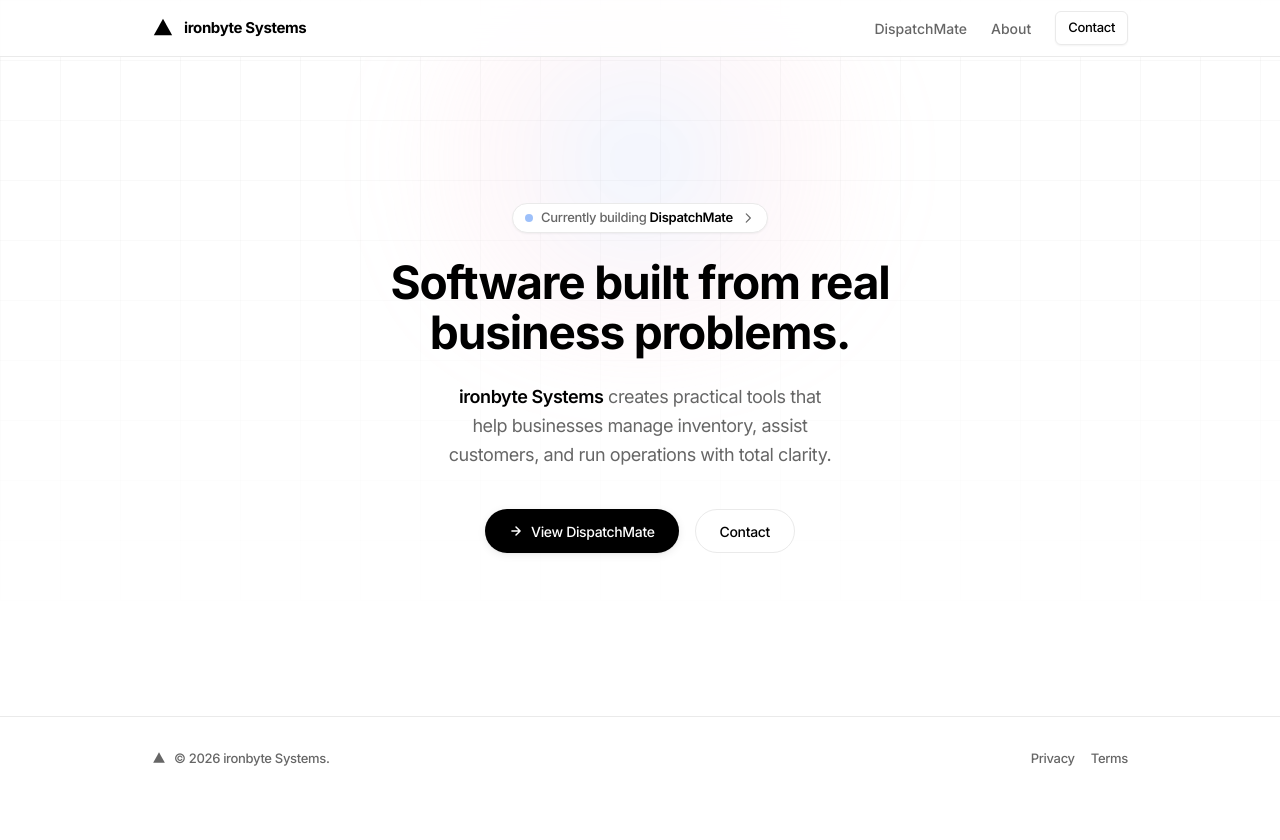
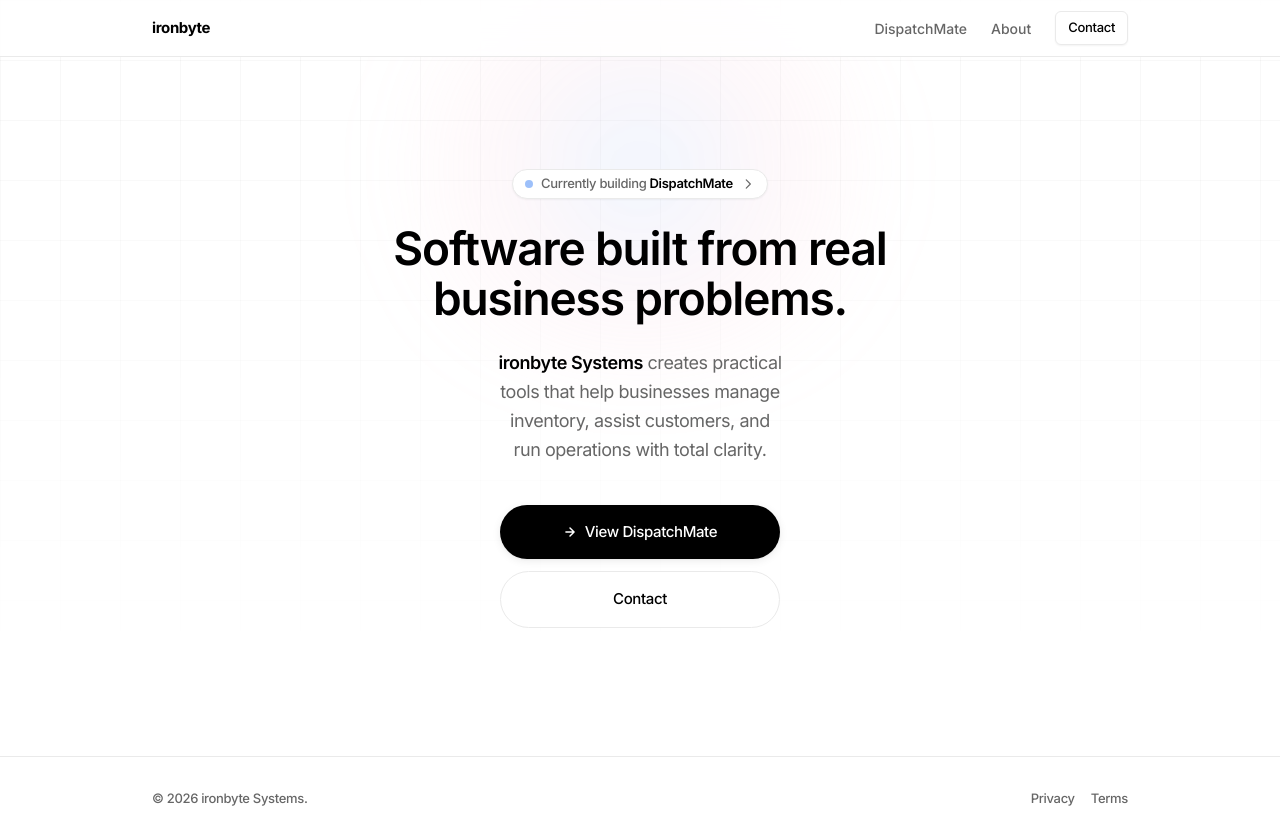
Before and after one commit to Leon225-spec/Systematic, a plain HTML site: page index.html in a window 1280 px wide. Before the commit the page ends 800 px from the top, so only its background shows below. Drawn offline with nearby package versions, Linux system fonts and the light colour scheme.

Commit message:
Update index.html

```diff
--- a/index.html
+++ b/index.html
@@ -9,6 +9,9 @@
     <link rel="preconnect" href="https://fonts.googleapis.com">
     <link rel="preconnect" href="https://fonts.gstatic.com" crossorigin>
     <link href="https://fonts.googleapis.com/css2?family=Inter:wght@400;500;600;700;800&display=swap" rel="stylesheet">
+
+    <!-- Google Material Symbols for Hamburger Icon -->
+    <link rel="stylesheet" href="https://fonts.googleapis.com/css2?family=Material+Symbols+Outlined:opsz,wght,FILL,GRAD@24,400,0,0" />
 
     <!-- Tailwind CSS -->
     <script src="https://cdn.tailwindcss.com"></script>
@@ -22,7 +25,7 @@
                         sans: ['Inter', 'sans-serif'],
                     },
                     colors: {
-                        softBlack: '#000000', /* Darkened for higher contrast */
+                        softBlack: '#000000',
                         softGray: '#fafafa',
                         borderGray: '#eaeaea',
                         textGray: '#666666'
@@ -37,11 +40,6 @@
     </script>
 
     <style>
-        /* Modern text balance for perfect headline wrapping */
-        .text-balance {
-            text-wrap: balance;
-        }
-
         /* Extremely subtle, widely spaced grid lines */
         .tech-grid {
             position: absolute;
@@ -82,12 +80,9 @@
     <header class="sticky top-0 z-50 w-full bg-white/80 backdrop-blur-md border-b border-borderGray">
         <div class="max-w-5xl mx-auto px-4 sm:px-6 flex items-center justify-between h-14">
 
-            <!-- Left: Logo -->
+            <!-- Left: Logo (Removed Triangle, Text Only) -->
             <div class="flex items-center gap-2.5 cursor-pointer group">
-                <svg width="22" height="22" viewBox="0 0 24 24" fill="none" xmlns="http://www.w3.org/2000/svg" class="group-hover:scale-105 transition-transform duration-300">
-                    <path d="M12 2L22 20H2L12 2Z" fill="#000"/>
-                </svg>
-                <span class="font-bold text-[15px] tracking-tight">ironbyte Systems</span>
+                <span class="font-bold text-[15px] tracking-tight">ironbyte</span>
             </div>
 
             <!-- Right: Desktop Links -->
@@ -100,12 +95,10 @@
                 </a>
             </nav>
 
-            <!-- Mobile Menu Button -->
+            <!-- Mobile Menu Button (Google Icons) -->
             <div class="md:hidden flex items-center gap-4">
-                <button id="mobile-menu-btn" class="p-1 text-softBlack focus:outline-none hover:bg-softGray rounded-md transition-colors">
-                    <svg class="w-5 h-5" fill="none" stroke="currentColor" viewBox="0 0 24 24">
-                        <path stroke-linecap="round" stroke-linejoin="round" stroke-width="1.5" d="M4 6h16M4 12h16M4 18h16"></path>
-                    </svg>
+                <button id="mobile-menu-btn" class="p-1 text-softBlack focus:outline-none hover:bg-softGray rounded-md transition-colors flex items-center justify-center">
+                    <span class="material-symbols-outlined text-[24px]">menu</span>
                 </button>
             </div>
         </div>
@@ -144,20 +137,23 @@
                 </svg>
             </a>
 
-            <!-- Headline (Adjusted to match Vercel) -->
-            <h1 class="text-balance text-[28px] sm:text-[36px] md:text-[46px] font-bold tracking-tight leading-[1.1] text-softBlack mb-6 max-w-[650px]">
-                Software built from real business problems.
+            <!-- Headline (Reduced bold to semibold, forced breaks) -->
+            <h1 class="text-[28px] sm:text-[36px] md:text-[46px] font-semibold tracking-tight leading-[1.1] text-softBlack mb-6">
+                Software built from real<br>business problems.
             </h1>
 
-            <!-- Subtext -->
-            <p class="text-balance text-[16px] sm:text-[18px] text-textGray leading-relaxed max-w-[550px] mb-10 tracking-tight">
-                <span class="font-semibold text-softBlack">ironbyte Systems</span> creates practical tools that help businesses manage inventory, assist customers, and run operations with total clarity.
+            <!-- Subtext (Forced exact line breaks matching screenshot) -->
+            <p class="text-[16px] sm:text-[18px] text-textGray leading-relaxed mb-10 tracking-tight">
+                <span class="font-semibold text-softBlack">ironbyte Systems</span> creates practical<br>
+                tools that help businesses manage<br>
+                inventory, assist customers, and<br>
+                run operations with total clarity.
             </p>
 
-            <!-- Buttons (Inline Flex to prevent 100% width on mobile) -->
-            <div class="flex flex-row flex-wrap items-center justify-center gap-4 w-full px-2">
+            <!-- Buttons (Stacked vertically with increased padding) -->
+            <div class="flex flex-col items-center justify-center gap-3 w-full max-w-[280px]">
                 <!-- Primary Button (Dark) -->
-                <a href="#dispatchmate" class="flex items-center justify-center gap-2 bg-softBlack text-white h-11 px-6 rounded-full font-medium text-[14px] hover:bg-[#111111] hover:scale-[1.02] transition-all shadow-vercel-button tracking-tight">
+                <a href="#dispatchmate" class="flex items-center justify-center gap-2 bg-softBlack text-white w-full py-4 px-8 rounded-full font-medium text-[15px] hover:bg-[#111111] hover:scale-[1.02] transition-all shadow-vercel-button tracking-tight">
                     <svg width="14" height="14" viewBox="0 0 24 24" fill="none" stroke="currentColor" stroke-width="2.5" stroke-linecap="round" stroke-linejoin="round">
                         <path d="M5 12h14M12 5l7 7-7 7"/>
                     </svg>
@@ -165,7 +161,7 @@
                 </a>
 
                 <!-- Secondary Button (Light) -->
-                <a href="#contact" class="flex items-center justify-center bg-white text-softBlack border border-borderGray h-11 px-6 rounded-full font-medium text-[14px] hover:bg-softGray hover:shadow-sm hover:scale-[1.02] transition-all tracking-tight">
+                <a href="#contact" class="flex items-center justify-center bg-white text-softBlack border border-borderGray w-full py-4 px-8 rounded-full font-medium text-[15px] hover:bg-softGray hover:shadow-sm hover:scale-[1.02] transition-all tracking-tight">
                     Contact
                 </a>
             </div>
@@ -178,9 +174,6 @@
     <footer class="border-t border-borderGray py-8 mt-auto bg-white z-10 relative">
         <div class="max-w-5xl mx-auto px-4 sm:px-6 flex flex-col md:flex-row justify-between items-center gap-4">
             <div class="flex items-center gap-2">
-                 <svg width="14" height="14" viewBox="0 0 24 24" fill="none" xmlns="http://www.w3.org/2000/svg">
-                    <path d="M12 2L22 20H2L12 2Z" fill="#666"/>
-                </svg>
                 <p class="text-[13px] text-textGray font-medium tracking-tight">© 2026 ironbyte Systems.</p>
             </div>
             <div class="flex gap-4">
```
